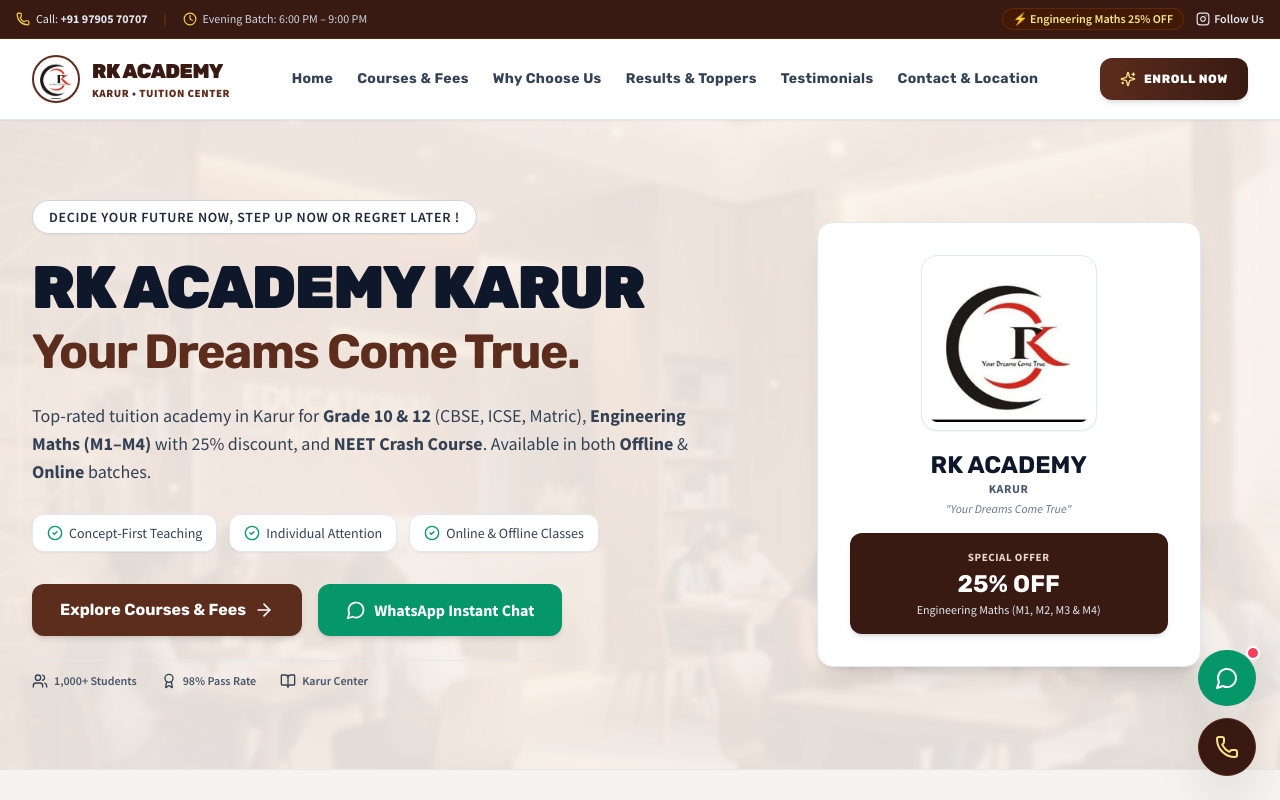
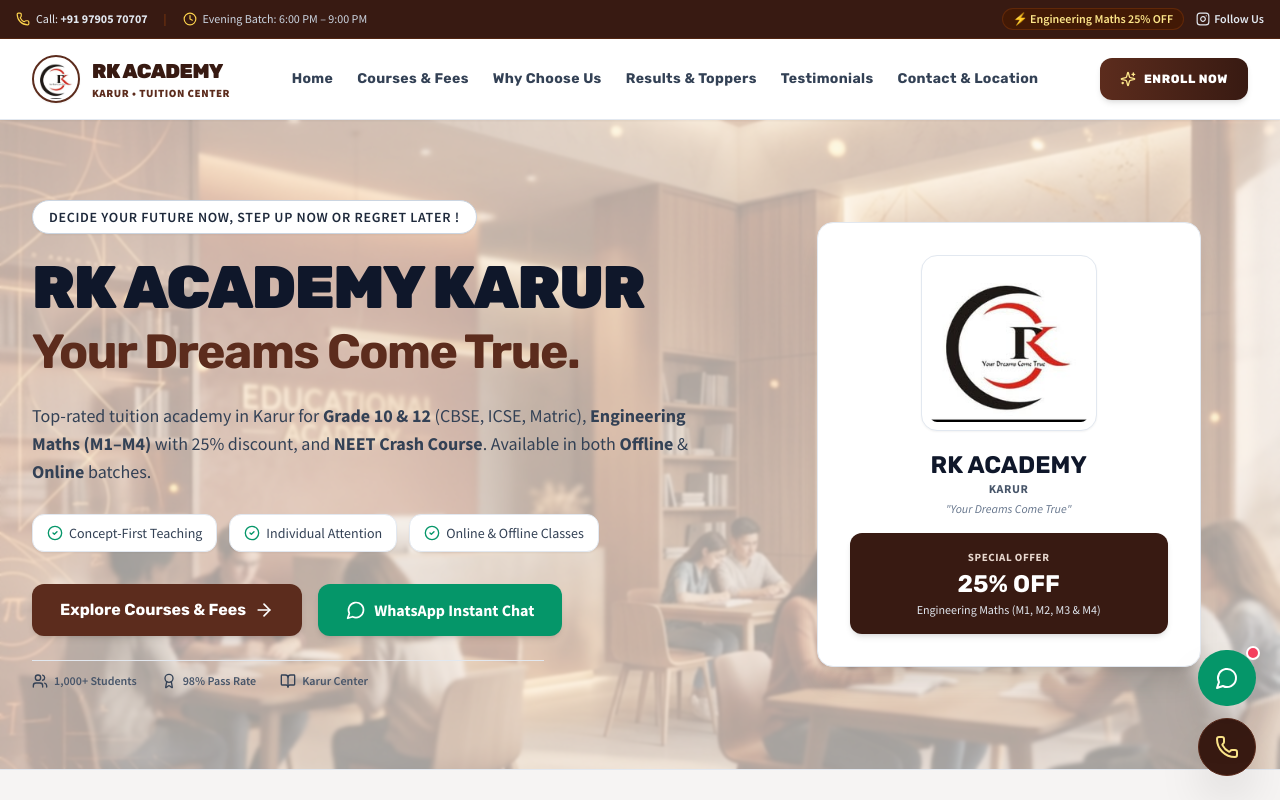
Before and after one commit to vsharishwaran-arch/RK-ACADEMY, a React (Vite) app: page / in a window 1280 px wide. Shown: the top 800 px of the page. Built offline with nearby package versions, Linux system fonts and the light colour scheme.

Commit message:
Increase transparency of hero background overlay

```diff
--- a/src/components/Hero.jsx
+++ b/src/components/Hero.jsx
@@ -7,7 +7,7 @@
     <section className="relative overflow-hidden bg-cover bg-center bg-no-repeat py-10 sm:py-16 lg:py-20 border-b border-slate-200" style={{ backgroundImage: "url('/hero_bg.png')" }}>
 
       {/* Background Soft Warm Chocolate Overlay */}
-      <div className="absolute inset-0 bg-[#FAF4F0]/90 backdrop-blur-[2px] pointer-events-none"></div>
+      <div className="absolute inset-0 bg-[#FAF4F0]/65 backdrop-blur-[1px] pointer-events-none"></div>
 
       <div className="max-w-7xl mx-auto px-4 sm:px-6 lg:px-8 relative z-10">
         <div className="grid lg:grid-cols-12 gap-8 lg:gap-12 items-center">
```
